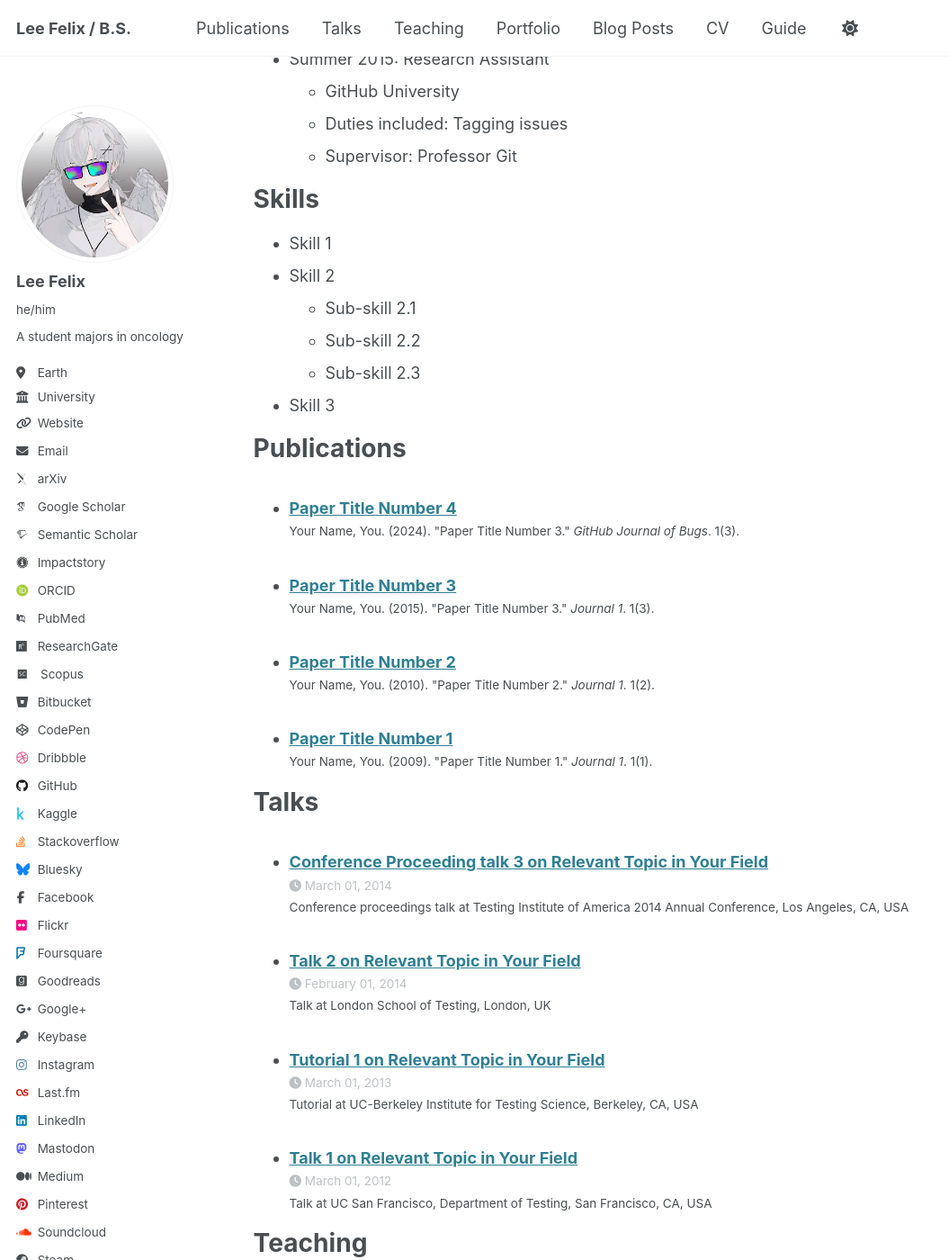
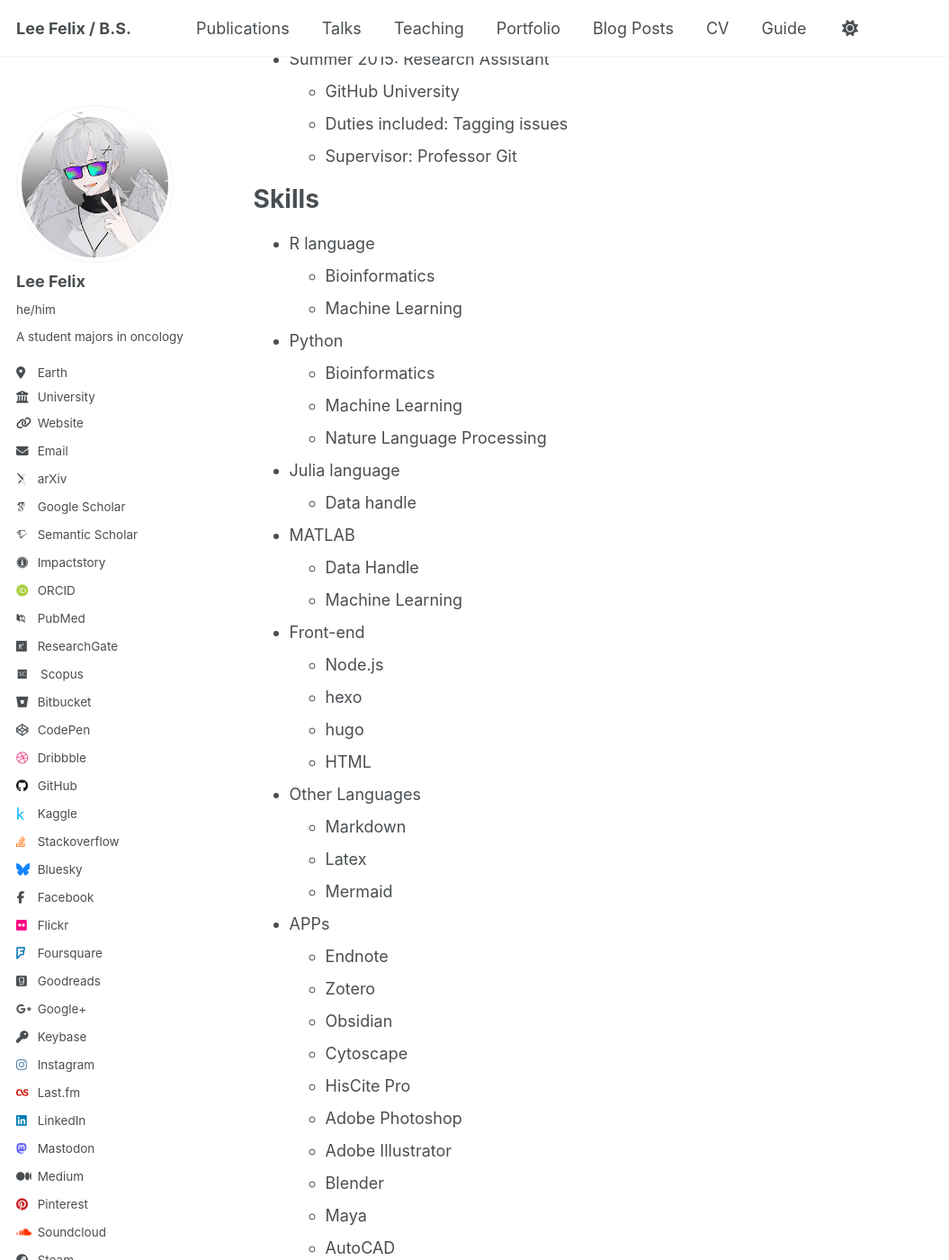
Before and after one commit to LeeFely/LeeFely.github.io, a Jekyll site: the page built from _pages/cv.md, in a window 1280 px wide and 1400 px high, scrolled down 598 px. Shown: the whole window at 90% size, without its empty margins (0-1055 px from the left). Built offline with Jekyll 4.4.1, drawn with Linux system fonts in a browser that asks for light colours; some web fonts are replaced; some of the changed text lies outside the part shown.

Commit message:
update url

```diff
--- a/_pages/cv.md
+++ b/_pages/cv.md
@@ -34,12 +34,57 @@ Work experience
 
 Skills
 ======
-* Skill 1
-* Skill 2
-  * Sub-skill 2.1
-  * Sub-skill 2.2
-  * Sub-skill 2.3
-* Skill 3
+* R language
+  * Bioinformatics
+  * Machine Learning
+* Python
+  * Bioinformatics
+  * Machine Learning
+  * Nature Language Processing
+* Julia language
+  * Data handle
+* MATLAB
+  * Data Handle
+  * Machine Learning
+* Front-end
+  * Node.js
+  * hexo
+  * hugo
+  * HTML
+* Other Languages
+  * Markdown
+  * Latex
+  * Mermaid
+* APPs
+  * Endnote
+  * Zotero
+  * Obsidian
+  * Cytoscape
+  * HisCite Pro
+  * Adobe Photoshop
+  * Adobe Illustrator
+  * Blender
+  * Maya
+  * AutoCAD
+  * C4D
+  * Citespace
+* Operating System
+  * Windows
+  * Ubuntu
+  * iOS
+  * Ares OS
+  * Casa OS
+  * iStore OS
+  * OpenWrt
+  * Synology DSM
+  * ESXI
+  * PVE
+* Docker
+  * Docker Desktop
+* Virtual Machine
+  * VMware Workstation
+  * VirtualBox
+* Git
 
 Publications
 ======
```
Also changed, not shown: _data/cv.json (+7 -7 lines).
